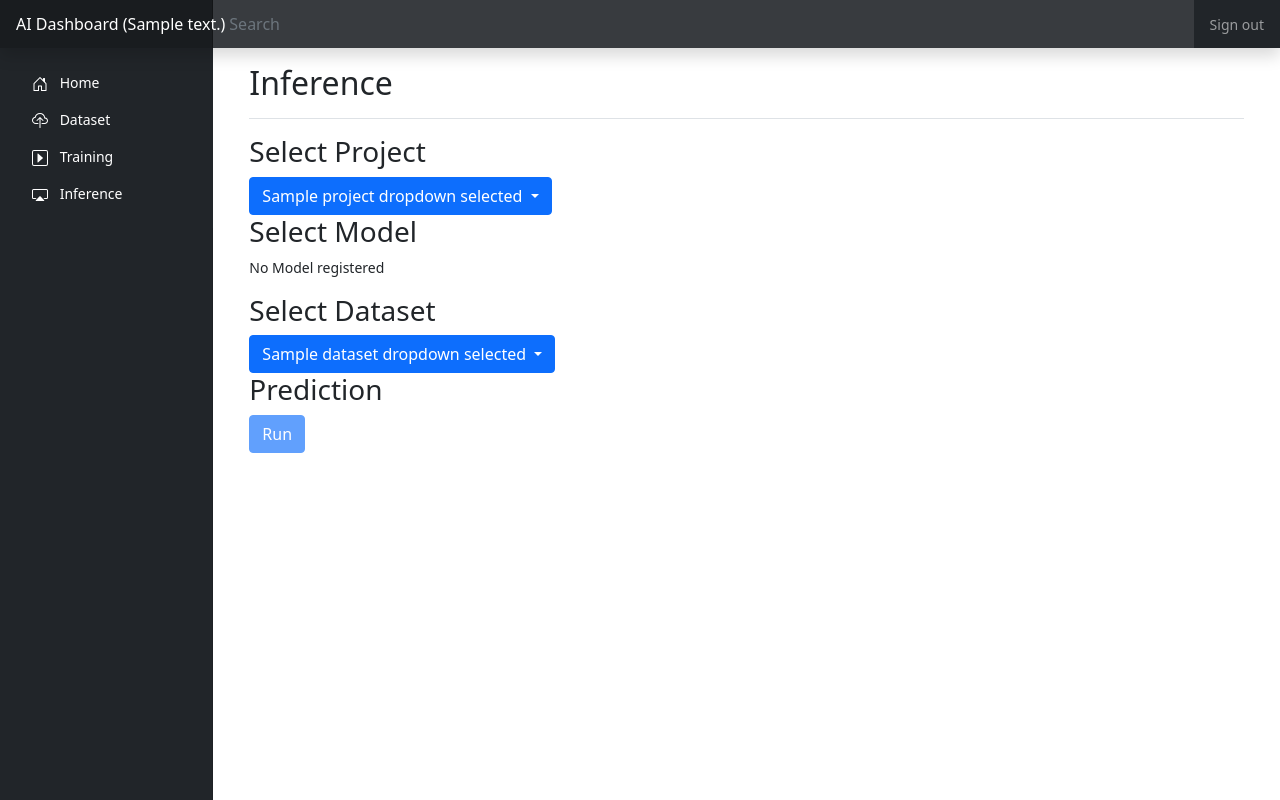
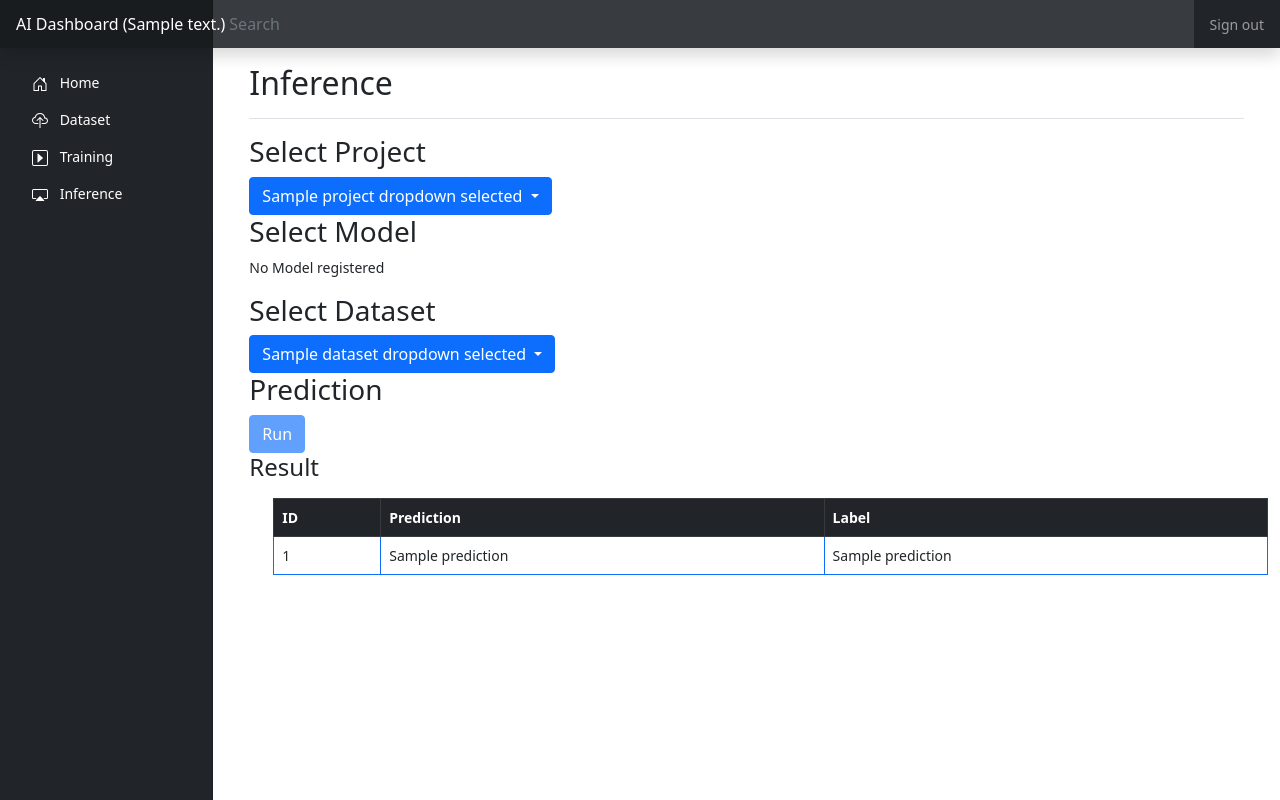
Before and after one commit to ryoma-jp/AI_Dashboard, a Django app: template django_project/templates/inference.html in a window 1280 px wide. Run offline with Django 3.2, Linux system fonts and the light colour scheme; the template is opened without the code that fills it: most values are stand-ins (such as "Sample title", 1, 10 or a date in 2020); some libraries are stand-ins or nearby versions.

Commit message:
show predict result on inference page

```diff
--- a/django_project/templates/inference.html
+++ b/django_project/templates/inference.html
@@ -130,6 +130,30 @@
             <button type="submit" class="btn btn-primary" id="inference_run" name="inference_run" value="inference_run" disabled>Run</button>
           {% endif %}
         </form>
+
+        <h1 class="h4">Result</h1>
+        {% if prediction %}
+          <p><table class="table table-bordered border-primary table-hover ms-4">
+            <thead class="table-dark">
+              <tr>
+                <th scope="col">ID</th>
+                <th scope="col">Prediction</th>
+                <th scope="col">Label</th>
+              </tr>
+            </thead>
+            <tbody>
+            {% for prediction_ in prediction %}
+              <tr>
+                <td>{{ prediction_.id }}</td>
+                <td>{{ prediction_.prediction }}</td>
+                <td>{{ prediction_.label }}</td>
+              </tr>
+            {% endfor %}
+            </tbody>
+          </table></p>
+        {% else %}
+          <p>No Result</p>
+        {% endif %}
       {% else %}
         <p>No Projects</p>
       {% endif %}
```
Also changed, not shown: django_project/app/machine_learning/main.py (+15 -4 lines), django_project/app/views_inference.py (+9 -0 lines).
